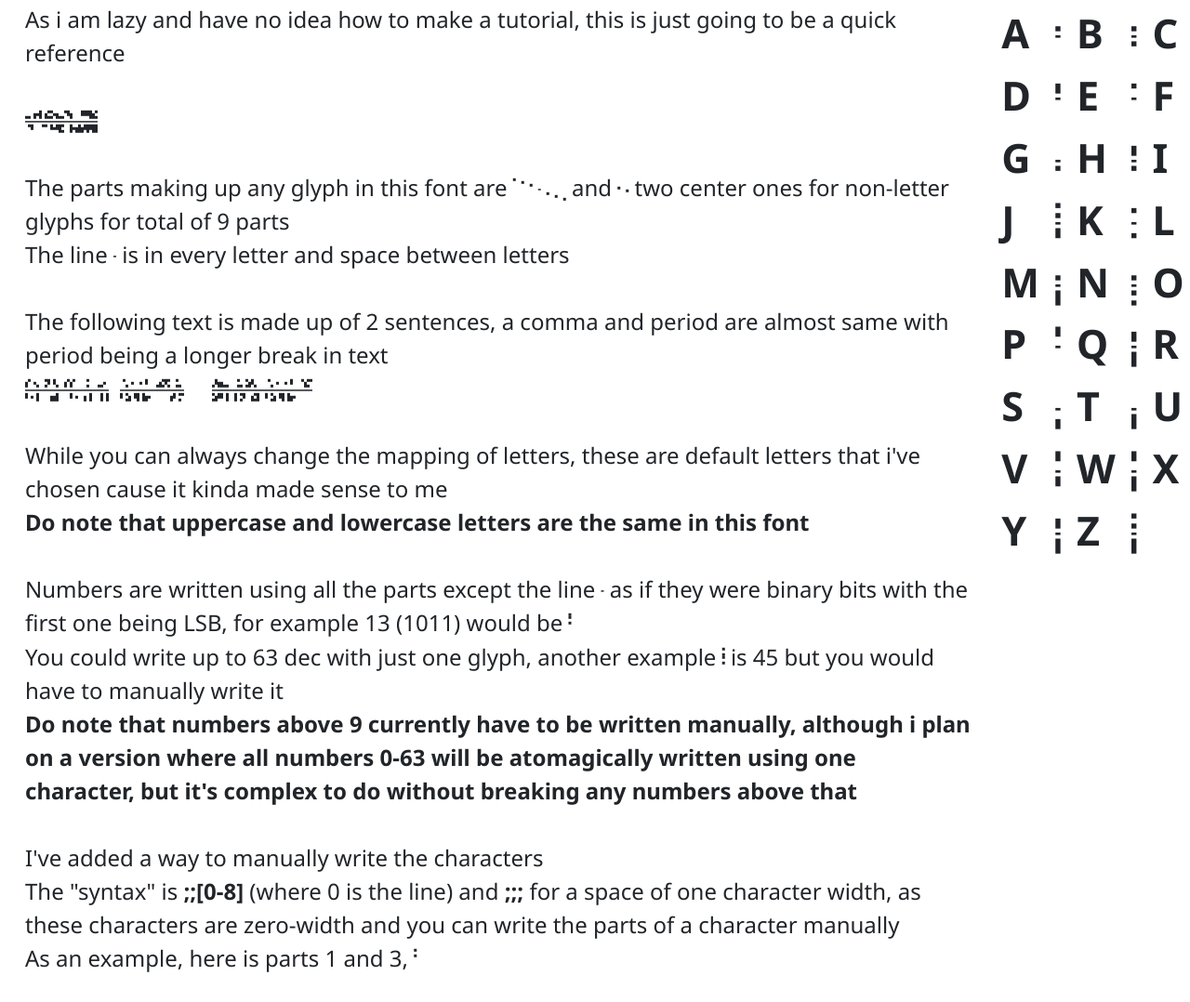
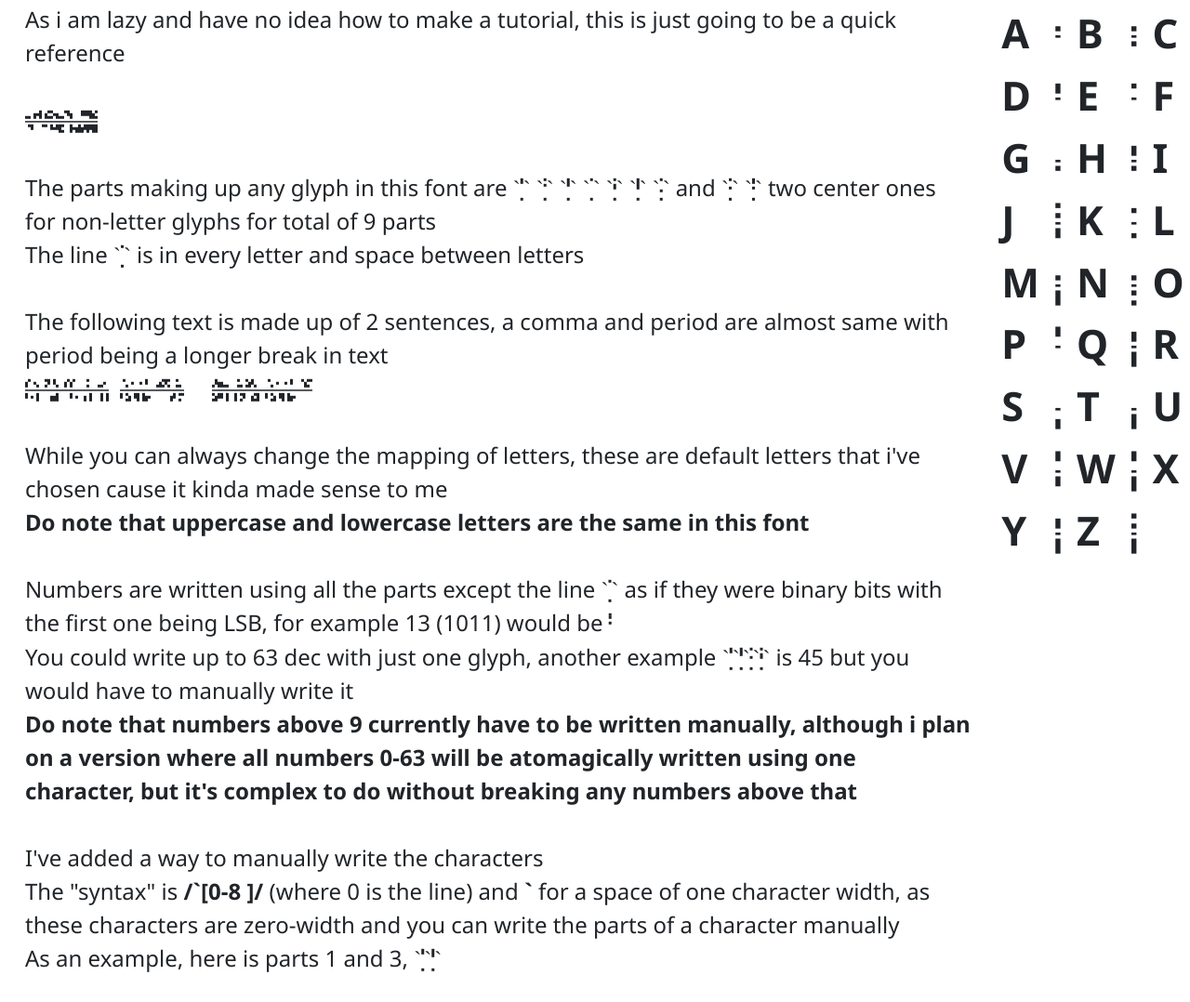
Before and after one commit to sandorex/compacity-fonts, a plain HTML site: page docs/block/learn.html in a window 1280 px wide. Shown: the part 94-1172 px from the top of the page at 93% size. Drawn offline with nearby package versions, Linux system fonts and the light colour scheme.

Commit message:
[Block]: Changed the single bit syntax for grave character not semicolon

```diff
--- a/docs/block/learn.html
+++ b/docs/block/learn.html
@@ -107,10 +107,10 @@
                     <br><br>
 
                     The parts making up any glyph in this font are
-                    <span class="block">;;1;;; ;;2;;; ;;3;;; ;;0;;; ;;6;;; ;;7;;; ;;8;;;</span> and <span class="block">;;4;;; ;;5;;;</span>
+                    <span class="block">`1` `2` `3` `0` `6` `7` `8` </span> and <span class="block">`4` `5` </span>
                     two center ones for non-letter glyphs for total of 9 parts
                     <br>
-                    The line <span class="block">;;0;;;;</span> is in every letter and space between letters
+                    The line <span class="block">`0` </span> is in every letter and space between letters
                     <br><br>
                     The following text is made up of 2 sentences, a comma and period are almost same with period being a longer break in text
                     <br>
@@ -120,17 +120,17 @@
                     <br>
                     <b>Do note that uppercase and lowercase letters are the same in this font</b>
                     <br><br>
-                    Numbers are written using all the parts except the line <span class="block-preview">;;0;;;</span> as if they were binary bits with the first one being LSB, for example 13 (1011) would be <span class="block-preview">;;1;;2;;4;;;</span>
+                    Numbers are written using all the parts except the line <span class="block-preview">`0` </span> as if they were binary bits with the first one being LSB, for example 13 (1011) would be <span class="block-preview">;;1;;2;;4;;;</span>
                     <br>
-                    You could write up to 63 dec with just one glyph, another example <span class="block">;;1;;3;;4;;6;;;</span> is 45 but you would have to manually write it
+                    You could write up to 63 dec with just one glyph, another example <span class="block">`1`3`4`6` </span> is 45 but you would have to manually write it
                     <br>
                     <b>Do note that numbers above 9 currently have to be written manually, although i plan on a version where all numbers 0-63 will be atomagically written using one character, but it's complex to do without breaking any numbers above that</b>
                     <br><br>
                     I've added a way to manually write the characters
                     <br>
-                    The "syntax" is <b>;;[0-8]</b> (where 0 is the line) and <b>;;;</b> for a space of one character width, as these characters are zero-width and you can write the parts of a character manually
+                    The "syntax" is <b>/`[0-8 ]/</b> (where 0 is the line) and <b>` </b> for a space of one character width, as these characters are zero-width and you can write the parts of a character manually
                     <br>
-                    As an example, here is parts 1 and 3, <span class="block-preview">;;1;;3;;;</span>
+                    As an example, here is parts 1 and 3, <span class="block-preview">`1`3` </span>
                     <br><br>
                     There is a collection of short-ish stories below where you can hover over the text and will tell you what the word is, if you hover over the double colon on the left it will tell you the whole sentence
                     <br><br>
```
Also changed, not shown: 1 other file.
